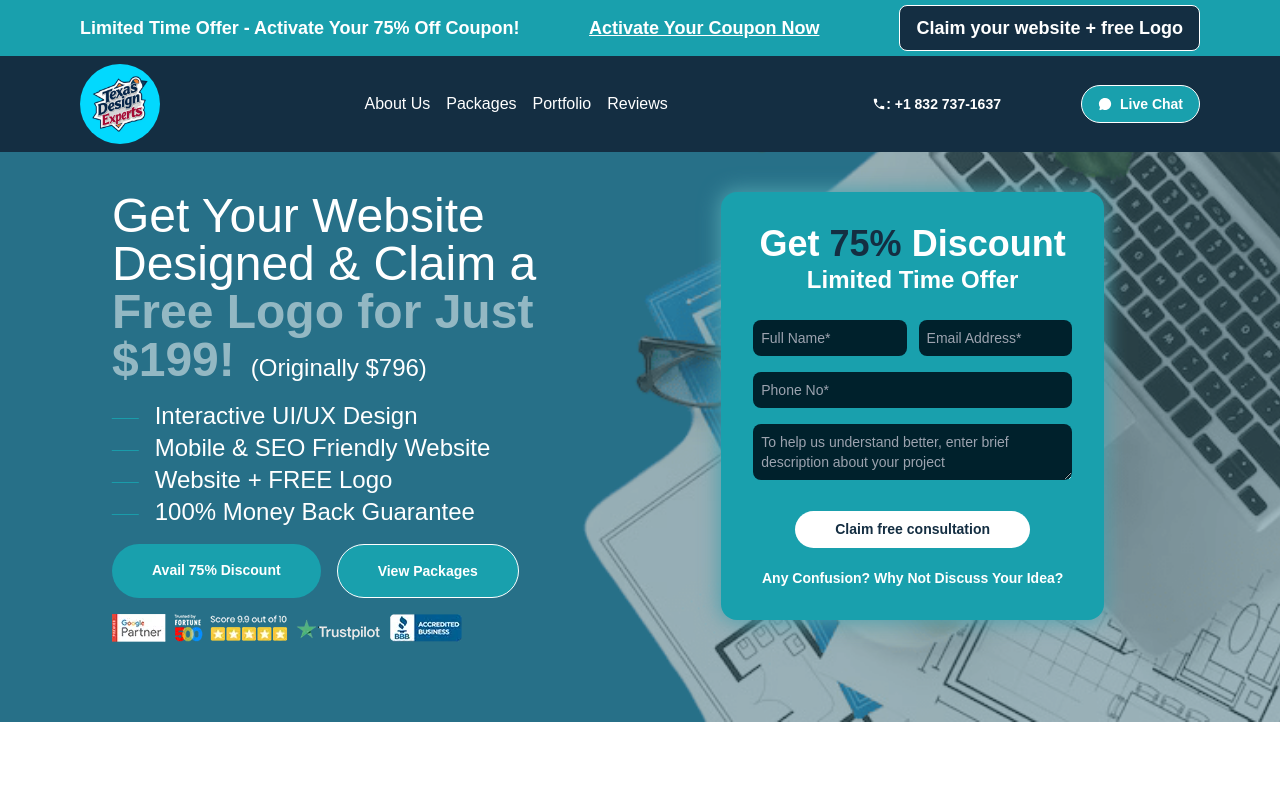
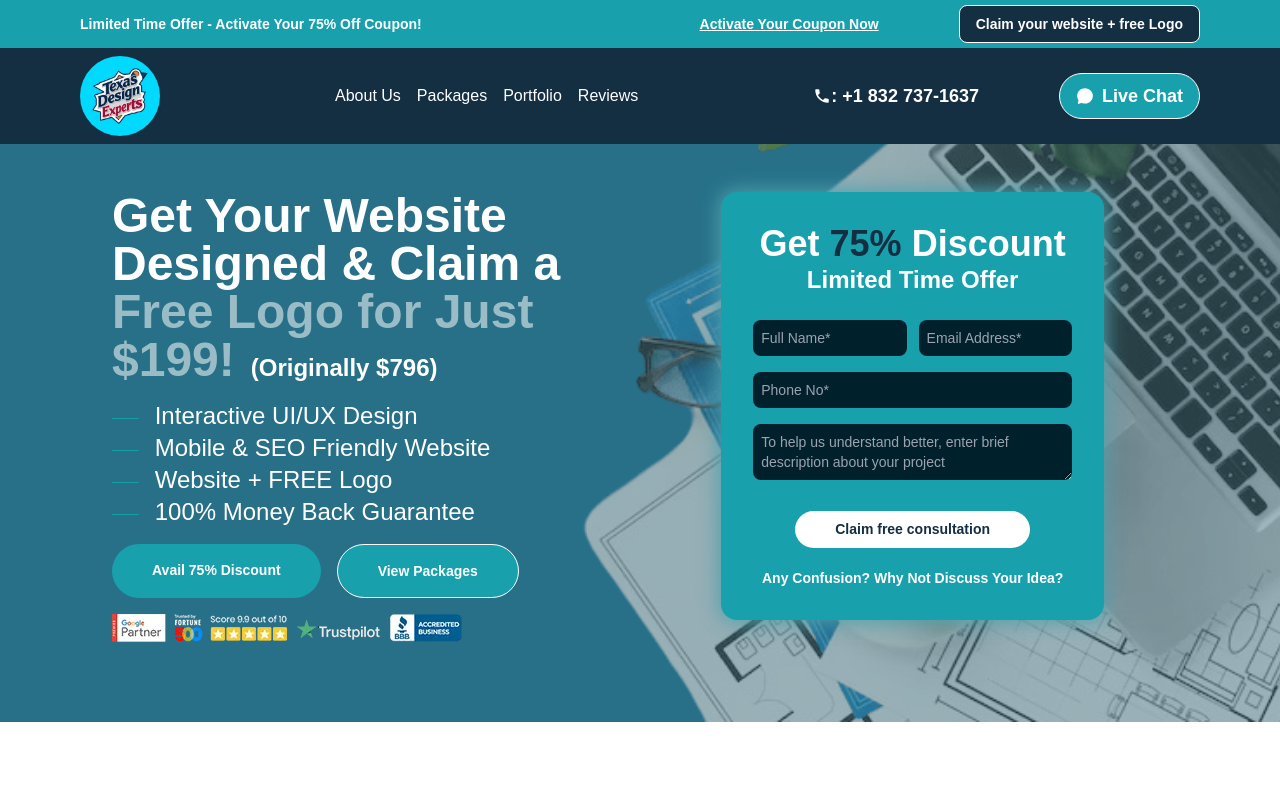
Before and after one commit to SamiiiU/uzairProject, a React (Create React App) app: page / in a window 1280 px wide. Shown: the top 800 px of the page. Built offline with nearby package versions, Linux system fonts and the light colour scheme; grey boxes are pictures that could not be loaded.

Commit message:
All the changes are finalized

```diff
--- a/src/NavBar/Navbar.jsx
+++ b/src/NavBar/Navbar.jsx
@@ -57,10 +57,10 @@ const Navbar = () => {
 
       >
 
-        <h1 className='font-bold sm:text-lg text-xs text-center'>Limited Time Offer - Activate Your 75% Off Coupon!</h1>
+        <h1 className='font-bold sm:text-sm text-xs text-center'>Limited Time Offer - Activate Your 75% Off Coupon!</h1>
         <div className='lg:w-auto w-full flex flex-row  sm:gap-20 gap-2 justify-between items-center '>
-          <h1 onClick={() => setIsFormVisible(true)} className='md:text-lg text-[10px] underline font-semibold cursor-pointer'>Activate Your Coupon Now</h1>
-          <span onClick={() => setIsFormVisible(true)} className='md:text-lg text-[10px] font-semibold bg-dakBlue px-4 py-2 rounded-lg border-[1px] border-white cursor-pointer'>
+          <h1 onClick={() => setIsFormVisible(true)} className='md:text-sm text-[10px] underline font-semibold cursor-pointer'>Activate Your Coupon Now</h1>
+          <span onClick={() => setIsFormVisible(true)} className='md:text-sm text-[10px] font-semibold bg-dakBlue px-4 py-2 rounded-lg border-[1px] border-white cursor-pointer'>
             Claim your website + free Logo
           </span>
         </div>
@@ -87,8 +87,8 @@ const Navbar = () => {
 
         {/* 🔹 Contact Info */}
         <div className='flex xl:gap-x-20 gap-x-6'>
-        <a href="tel:+18327371637" className="flex font-semibold items-center md:text-sm text-xs"><IoMdCall /> : +1 832 737-1637</a>
-        <span onClick={() => window.Tawk_API?.maximize()} className='cursor-pointer flex md:text-sm text-xs items-center gap-x-2 font-semibold rounded-full border-[1px] border-white bg-lightBlue md:px-4 py-2 px-2'>
+        <a href="tel:+18327371637" className="flex font-semibold items-center md:text-lg text-xs"><IoMdCall /> : +1 832 737-1637</a>
+        <span onClick={() => window.Tawk_API?.maximize()} className='cursor-pointer flex md:text-lg text-xs items-center gap-x-2 font-semibold rounded-full border-[1px] border-white bg-lightBlue md:px-4 py-2 px-2'>
           <IoChatbubble /> Live Chat
         </span>
         </div>
--- a/src/PreBuildComps/HorizontalSlider.jsx/ReuseableSlider.jsx
+++ b/src/PreBuildComps/HorizontalSlider.jsx/ReuseableSlider.jsx
@@ -38,7 +38,7 @@ const ReusableSlider = ({ children, MainClassName }) => {
 
 
         <div
-            className='md:w-[50%]   w-full h-96  animate-fade-up  rounded-3xl   transition-all  ' // here is the issue
+            className='md:w-[50%]   w-full sm:h-96 h-64  animate-fade-up  rounded-3xl   transition-all  ' // here is the issue
           style={{
             backgroundImage: `url('${slideShowing.image}')`,
             backgroundSize: 'cover',
--- a/src/Sections/Hero.jsx
+++ b/src/Sections/Hero.jsx
@@ -90,7 +90,7 @@ const Hero = () => {
             <div data-aos="fade-in" className='lg:w-1/2 w-full lg:items-start z-20 md:items-center md:px-0 sm:px-10 px-4 space-y-4 '>
 
 
-                <h1 className=' font-[400]   lg:text-5xl md:text-3xl text-3xl  '>
+                <h1 className=' font-bold   lg:text-5xl md:text-3xl text-3xl  '>
                     Get Your Website Designed & Claim a <br />
                     <strong className='animate-blink'>Free Logo for Just $199!</strong>
                     <span className='text-2xl mx-4'>(Originally $796)</span>
--- a/tailwind.config.js
+++ b/tailwind.config.js
@@ -49,7 +49,7 @@ module.exports = {
       'fade-down': 'fade-down 0.8s ease-out',
       'fade-left': 'fade-left 0.8s ease-out',
       'fade-right': 'fade-right 0.8s ease-out',
-      'blink': 'blink 1.5s infinite',
+      'blink': 'blink 0.7s infinite',
     },
   },
   plugins: [],
```
